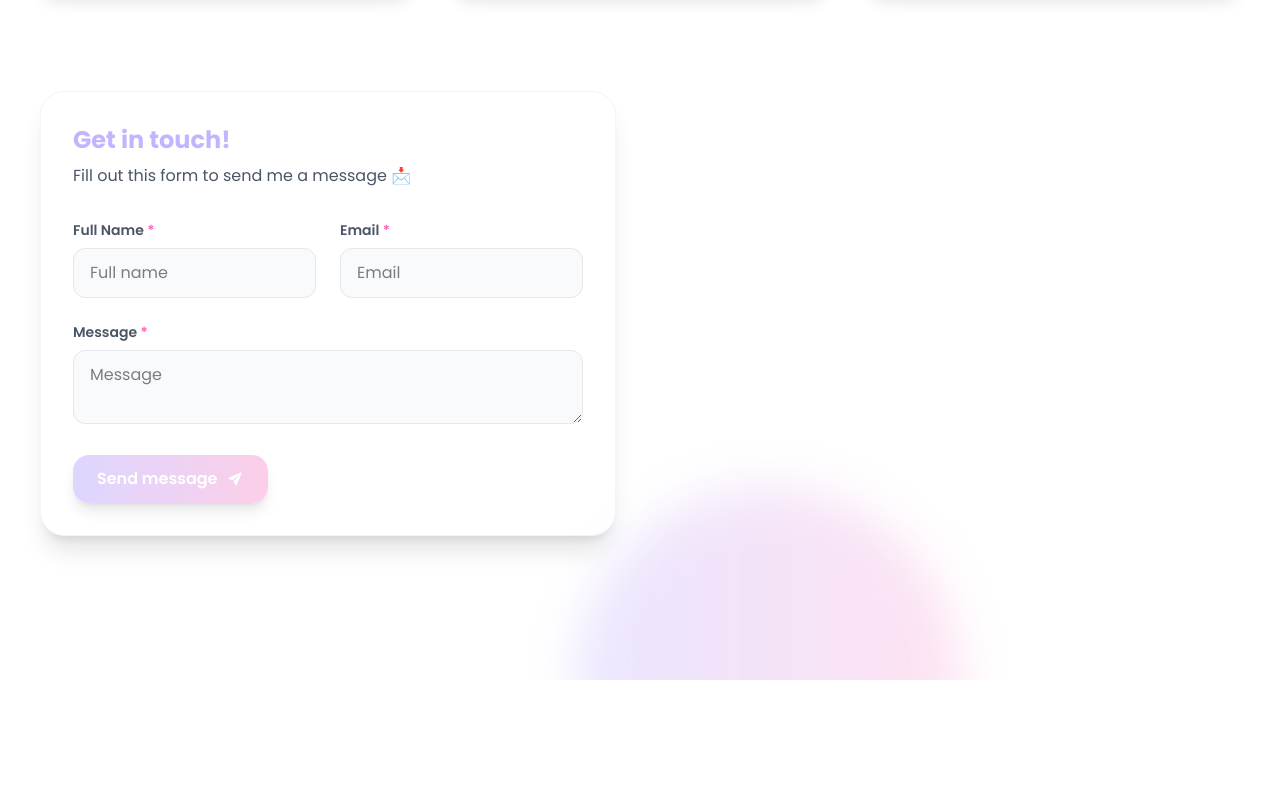
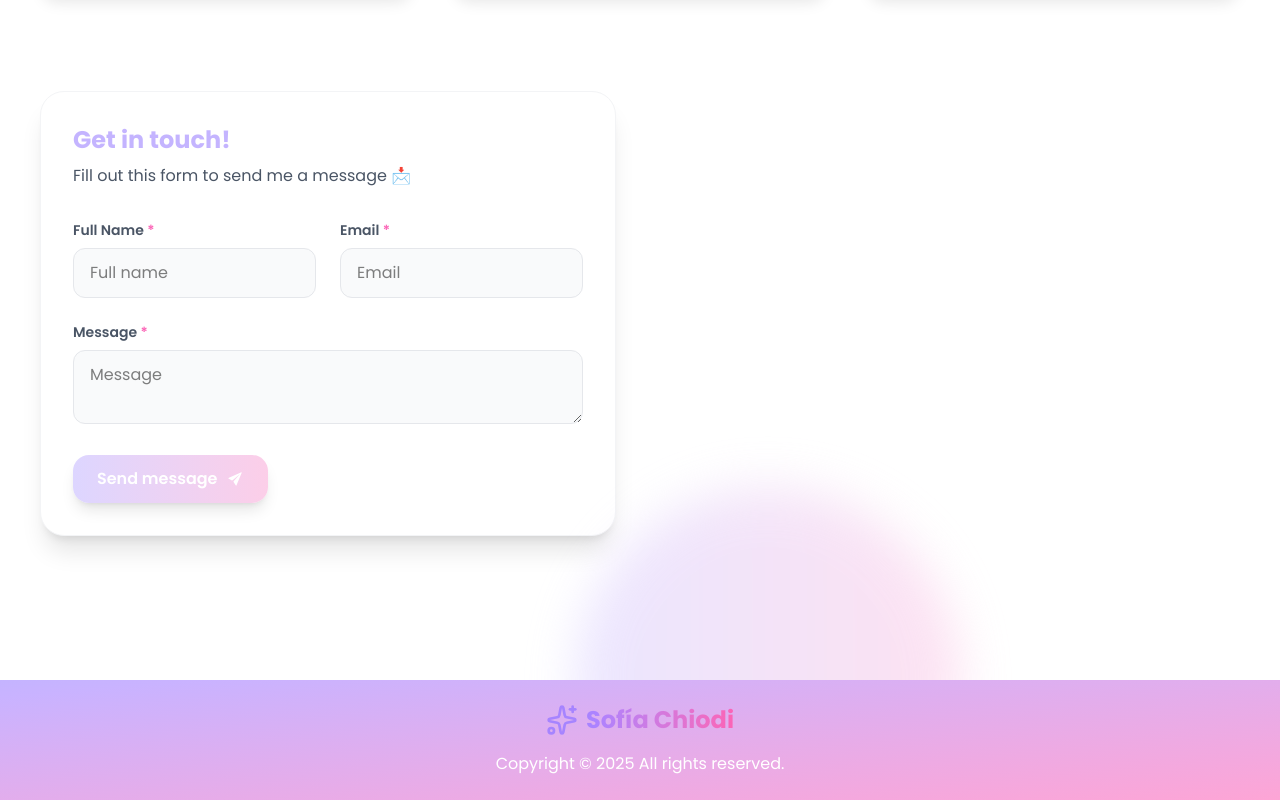
Before and after one commit to sofia-chiodi/my-portfolio, a React (Vite) app: page / in a window 1280 px wide. Shown: the part 4393-5193 px from the top of the page. Before the commit the page ends 5073 px from the top, so only its background shows below. Built offline with nearby package versions, Linux system fonts and the light colour scheme.

Commit message:
Creating Fotter component

```diff
--- a/src/App.jsx
+++ b/src/App.jsx
@@ -3,6 +3,7 @@ import { Home } from '@/sections/Home/Home.jsx'
 import { About } from '@/sections/About/About.jsx'
 import { Portfolio } from '@/sections/Portfolio/Portfolio.jsx'
 import { Contact } from '@/sections/Contact/Contact.jsx'
+import { Footer } from '@/components/Footer/Footer.jsx'
 import 'react-toastify/dist/ReactToastify.css'
 import '@/styles/toast.css'
 import { Toast } from '@/components/ui/Toast'
@@ -16,6 +17,7 @@ function App() {
       <Portfolio />
       <Contact />
       <Toast />
+      <Footer />
     </>
   )
 }
--- a/src/components/Footer/Footer.jsx
+++ b/src/components/Footer/Footer.jsx
@@ -0,0 +1,27 @@
+import { Sparkles } from 'lucide-react'
+import { FaArrowUp } from 'react-icons/fa'
+
+export const Footer = () => {
+  const scrollToTop = () => {
+    window.scrollTo({ top: 0, behavior: 'smooth' })
+  }
+  return (
+    <footer className='text-center py-6 bg-gradient-to-br from-violet-300 to-pink-300 text-white flex flex-col justify-center items-center'>
+      <div className='flex items-center space-x-2 mb-4'>
+        <Sparkles className='w-8 h-8 text-violet-400' />
+        <h3 className='text-2xl font-bold bg-gradient-to-r from-violet-400 to-pink-400 bg-clip-text text-transparent'>
+          Sofía Chiodi
+        </h3>
+      </div>
+      <div className=''>
+        <p> Copyright &copy; {new Date().getFullYear()} All rights reserved.</p>
+      </div>
+      <button
+        className='fixed bottom-6 right-6 bg-gradient-to-r from-violet-400/70 to-pink-400/70 rounded-full p-1 hover:scale-110 transition-all duration-300 text-white/80 border border-white/80'
+        onClick={scrollToTop}
+      >
+        <FaArrowUp size={20} />
+      </button>
+    </footer>
+  )
+}
```
